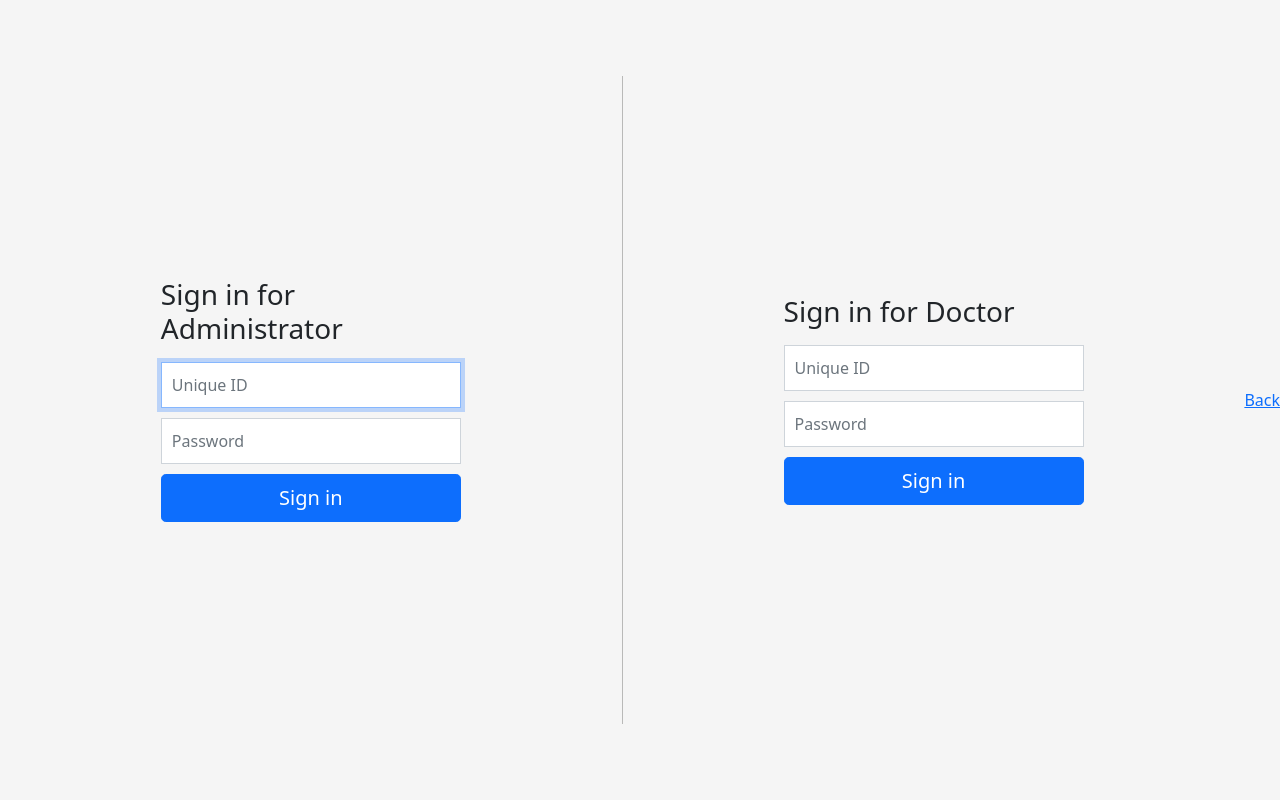
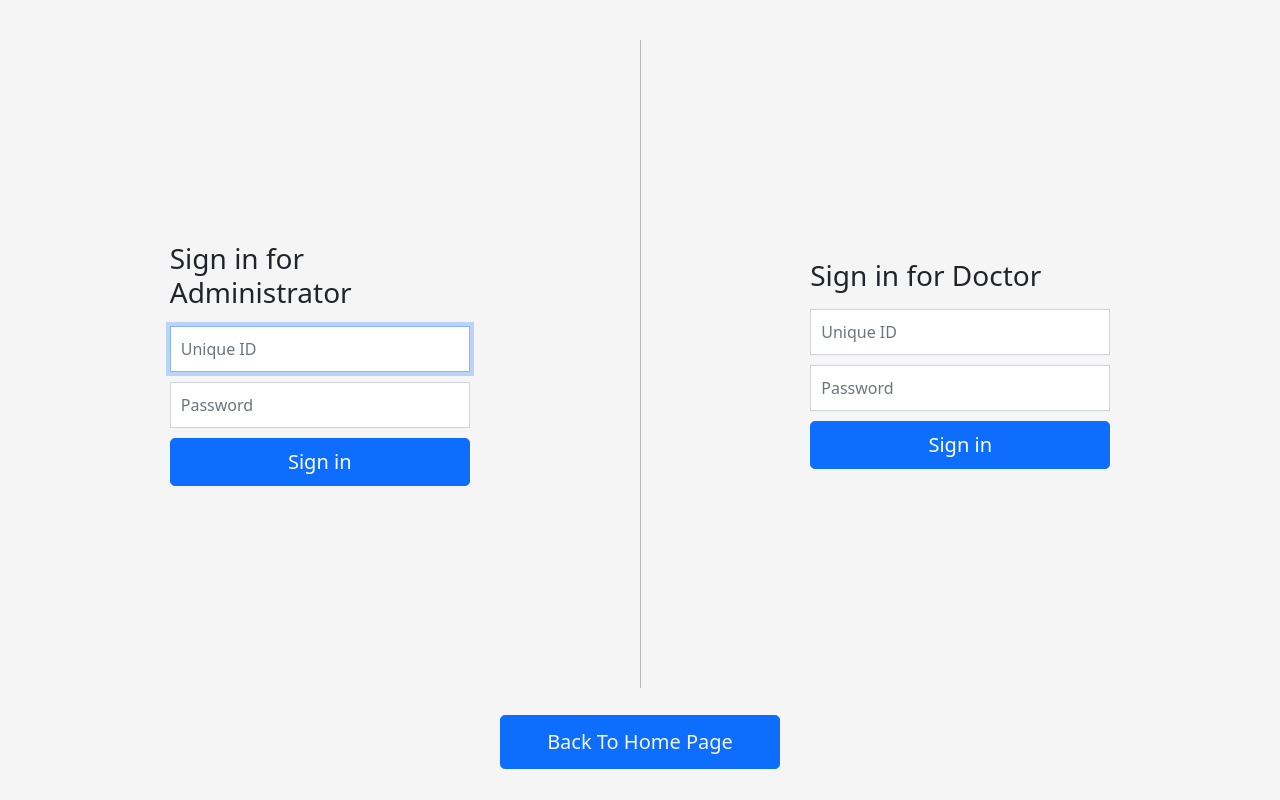
Before and after one commit to DBMS-Project-Z/DBMS-Project, a PHP site: page /login.html in a window 1280 px wide. Run offline with PHP 8.4, Linux system fonts and the light colour scheme.

Commit message:
Linked front-page and login page

```diff
--- a/css/signin.css
+++ b/css/signin.css
@@ -4,7 +4,7 @@ body {
 }
 
 body {
-  display: flex;
+  /* display: flex; */
   align-items: center;
   padding-top: 40px;
   padding-bottom: 40px;
@@ -43,9 +43,26 @@ body {
   display: flex;
   flex-direction: row;
   justify-content: center;
+  /* flex-grow: 100; */
 }
 
 .vertical-hr {
   border-left: 1px solid rgba(166, 166, 164, 0.75);
   height: 81vh;
 }
+
+.login-footer {
+  margin: 27px 0 15px;
+  border-radius: 15px;
+  display: flex;
+  align-items: center;
+  justify-content: center;
+}
+
+.login-footer a {
+  display: inline-block;
+  box-sizing: border-box;
+  text-decoration: none;
+  color: #f5f5f5;
+  padding: 3px 30px;
+}
--- a/front-page.html
+++ b/front-page.html
@@ -9,7 +9,7 @@
         <!-- Bootstrap Core Style-->
         <link href="https://cdn.jsdelivr.net/npm/bootstrap@5.0.0-beta1/dist/css/bootstrap.min.css" rel="stylesheet" integrity="sha384-giJF6kkoqNQ00vy+HMDP7azOuL0xtbfIcaT9wjKHr8RbDVddVHyTfAAsrekwKmP1" crossorigin="anonymous">
         <!-- Custom Style Sheets -->
-        <link rel="stylesheet" type="text/css" href="../css/front-page.css">
+        <link rel="stylesheet" type="text/css" href="css/front-page.css">
     </head>
     <body>
         <header class="site-header sticky-top py-1">
@@ -19,7 +19,7 @@
               </a>
               <a class="py-2 d-none d-md-inline-block" href="#">Home</a>
               <a class="py-2 d-none d-md-inline-block" href="#">Hospital Details</a>
-              <a class="py-2 d-none d-md-inline-block" href="#">Login</a>
+              <a class="py-2 d-none d-md-inline-block" href="login.html">Login</a>
             </nav>
           </header>
           <main>
--- a/login.html
+++ b/login.html
@@ -11,7 +11,8 @@
         <!-- Custom CSS -->
         <link rel="stylesheet" href="css/signin.css">
     </head>
-    <body calss="flex-container">
+    <body>
+        <div class="flex-container">
             <div class="form-signin">
                 <form>
                     <h1 class="h3 mb-3 fw-normal">Sign in for Administrator</h1>
@@ -33,9 +34,10 @@
                     <button class="w-100 btn btn-lg btn-primary doc-btn" type="submit">Sign in</button>
                 </form>
             </div>
-            <footer>
-                <a href="front-page.html">Back</a>
-            </footer>
+        </div>
+        <footer class="login-footer">
+            <button class="btn btn-lg btn-primary footer-btn" type="button"><a href="front-page.html">Back To Home Page </a></button>
+        </footer>
         <!-- <script src="" async defer></script> -->
     </body>
 </html>
```
